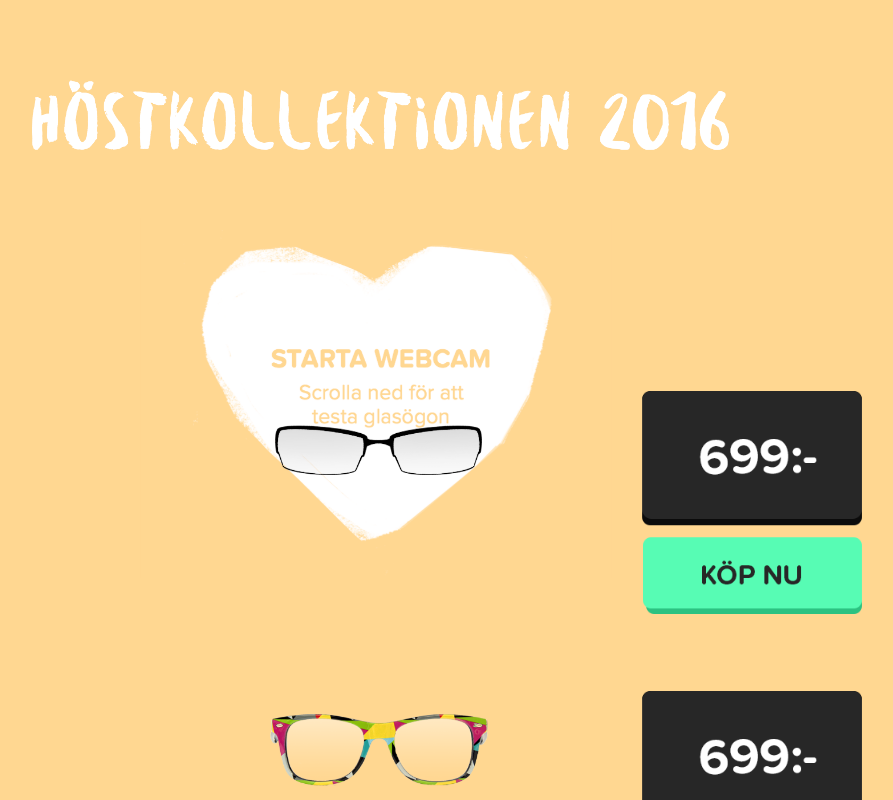
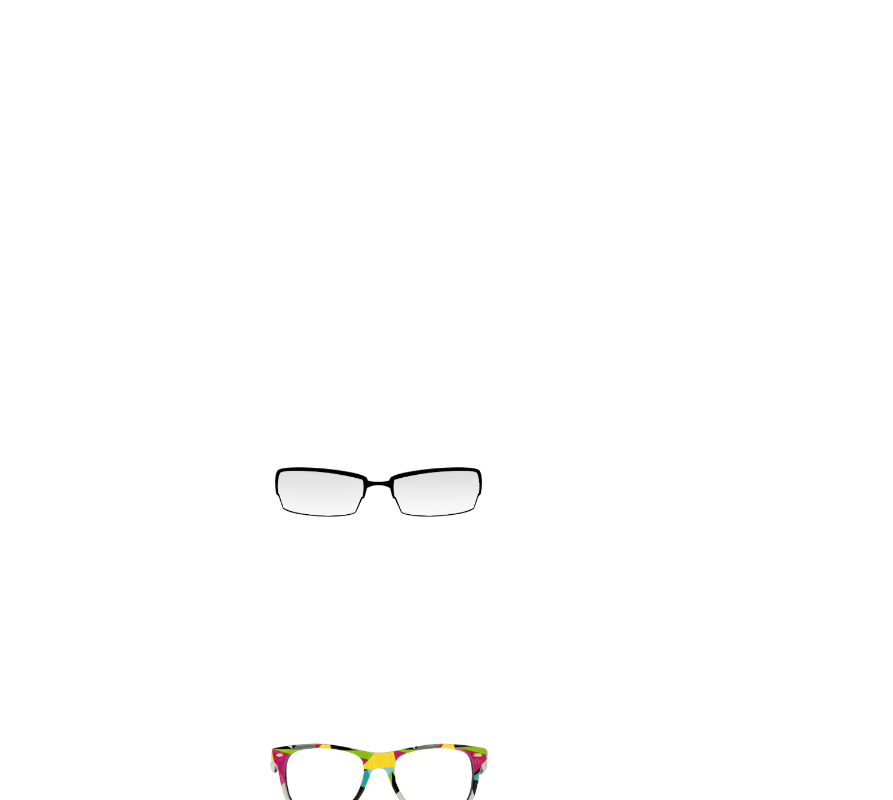
Before and after one commit to mendokse/mendokse.github.io, a plain HTML site: page index.html in a window 1280 px wide. Shown: the top 800 px of the page, without its empty margins (263-1156 px from the left). Drawn offline with Linux system fonts and the light colour scheme.

Commit message:
asddadas

```diff
--- a/index.html
+++ b/index.html
@@ -10,10 +10,15 @@
 	<style>
 
 		html, body {
-		background-color: #ffd791;
+		background-color: #fff;
+		margin:0;
+		padding: 0;
 		}
 
-		#container {
+		.container {
+
+			-webkit-clip-path: circle(300px at center);
+			overflow: hidden;
 			margin: 0px auto;
 			border: 0px;
 			top: 50%;
@@ -23,8 +28,7 @@
 		}
 
 		#videoElement {
-			width: 720px;
-			background-image: url('assets/bg.png');
+			width: 820px;
 			background-size: contain;
 			background-repeat: no-repeat;
 			background-position: center;
@@ -33,15 +37,30 @@
     		-moz-transform:rotateY(180deg);
 		}
 
-		#videoElement2 {
-			width: 100%;
-			height: 100%;
+		#thecanvas {
+			top:-20%;
+			left: -20%;
+			width: 120%;
+			height: 120%;
+			-webkit-filter: blur(100px);
+			z-index: -99;
+			position: fixed;
 			background-size: contain;
 			background-repeat: no-repeat;
 			background-position: center;
 			transform: rotateY(180deg);
     		-webkit-transform:rotateY(180deg);
     		-moz-transform:rotateY(180deg);
+
+		}
+		.white{
+
+			position: fixed;
+			width: 100%;
+			height: 100%;
+			top:0;
+			left:0;
+			background-color: rgba(255,255,255,0.5);
 		}
 		.glasses{
 
@@ -51,7 +70,7 @@
 
 		}
 		.glasses2 {
-			height: 200px;
+			height: 270;
 			margin-bottom: 100px;
 			display: block;
 
@@ -74,7 +93,7 @@
 
 			position: absolute;
 			top: 50%;
-			left: 50%;
+			left: 80%;
 			transform: translate(100%, -50%);
 
   			z-index: 999;
@@ -91,7 +110,6 @@
 </head>
 
 <body>
-	<div class="title"><img width="750px" src="assets/title.png"></div>
 	<div id="wrapper">
 		<div class="glasses2"><img class="glasses" src="assets/1.png"></div>
 		<div class="glasses2"><img class="glasses" src="assets/2.png"></div>
@@ -101,44 +119,54 @@
 		<div class="glasses2"><img class="glasses" src="assets/6.png"></div>
 		<div class="glasses2"><img class="glasses" src="assets/7.png"></div>
 	</div>
-		<div id="wrapper2">
-		<div class="glasses2"><img class="glasses" src="assets/right.png"></div>
-		<div class="glasses2"><img class="glasses" src="assets/right.png"></div>
-		<div class="glasses2"><img class="glasses" src="assets/right.png"></div>
-		<div class="glasses2"><img class="glasses" src="assets/right.png"></div>
-		<div class="glasses2"><img class="glasses" src="assets/right.png"></div>
-		<div class="glasses2"><img class="glasses" src="assets/right.png"></div>
-		<div class="glasses2"><img class="glasses" src="assets/right.png"></div>
+<!-- 		<div id="wrapper2">
+		<div class="glasses2"><img class="price" src="img/right.png"></div>
+		<div class="glasses2"><img class="price" src="img/right.png"></div>
+		<div class="glasses2"><img class="price" src="img/right.png"></div>
+		<div class="glasses2"><img class="price" src="img/right.png"></div>
+		<div class="glasses2"><img class="price" src="img/right.png"></div>
+		<div class="glasses2"><img class="price" src="img/right.png"></div>
+		<div class="glasses2"><img class="price" src="img/right.png"></div>
+	</div> -->
+	<div class="white"></div>
+	<div class="container">
+		<video autoplay="true" id="videoElement"></video>
 	</div>
+	<canvas id="thecanvas">
+    </canvas>
 
-	<div id="container">
-		<video autoplay="true" id="videoElement">
-		</video>
-	</div>
-	<div id="bgblur">
-		<video autoplay="true" id="videoElement2">
-		</video>
-	</div>
 	<script>
+
+	// webcam stuff
+
 		var video = document.querySelector("#videoElement");
-		var video2 = document.querySelector("#videoElement2");
+		var animation;
+		var context = thecanvas.getContext('2d');
 
 		navigator.getUserMedia = navigator.getUserMedia || navigator.webkitGetUserMedia || navigator.mozGetUserMedia || navigator.msGetUserMedia || navigator.oGetUserMedia;
 
 		if (navigator.getUserMedia) {
 			navigator.getUserMedia({video: true}, handleVideo, videoError);
-			navigator.getUserMedia({video2: true}, handleVideo, videoError);
 		}
 
 		function handleVideo(stream) {
 			video.src = window.URL.createObjectURL(stream);
-			video2.src window.URL.createObjectURL(stream);
+			animation = requestAnimationFrame(draw);
 			console.log("Stream created");
 		}
 
 		function videoError(e) {
-		console.log("notworking");
+			cancelAnimationFrame(animation);
+			animation = null;
+			console.log("notworking");
 		}
+
+		function draw() {
+			context.drawImage( video, 0, 0, thecanvas.width, thecanvas.height);
+			var dataURL = thecanvas.toDataURL();
+			requestAnimationFrame(draw);
+		}
+
 	</script>
 </body>
 </html>
```
